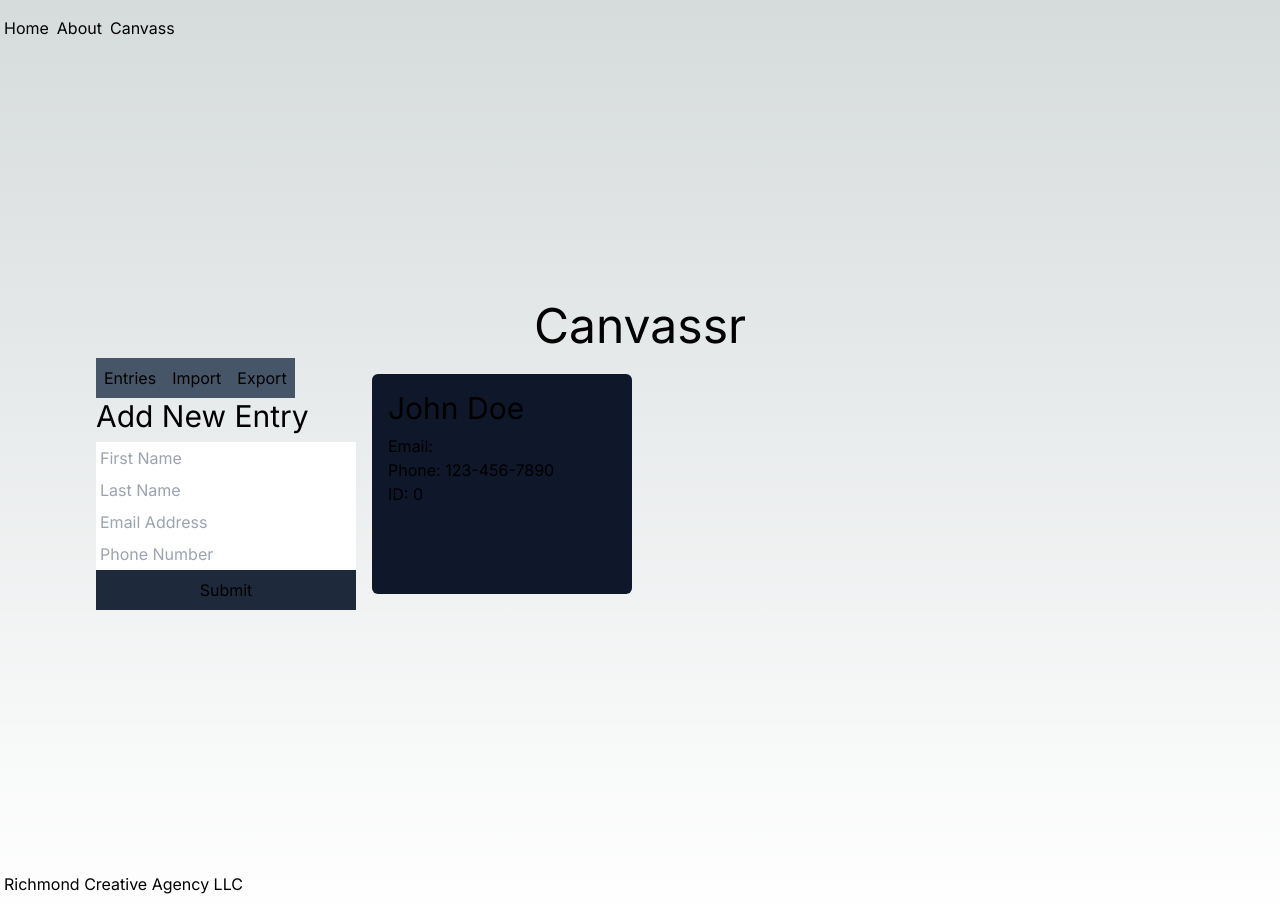
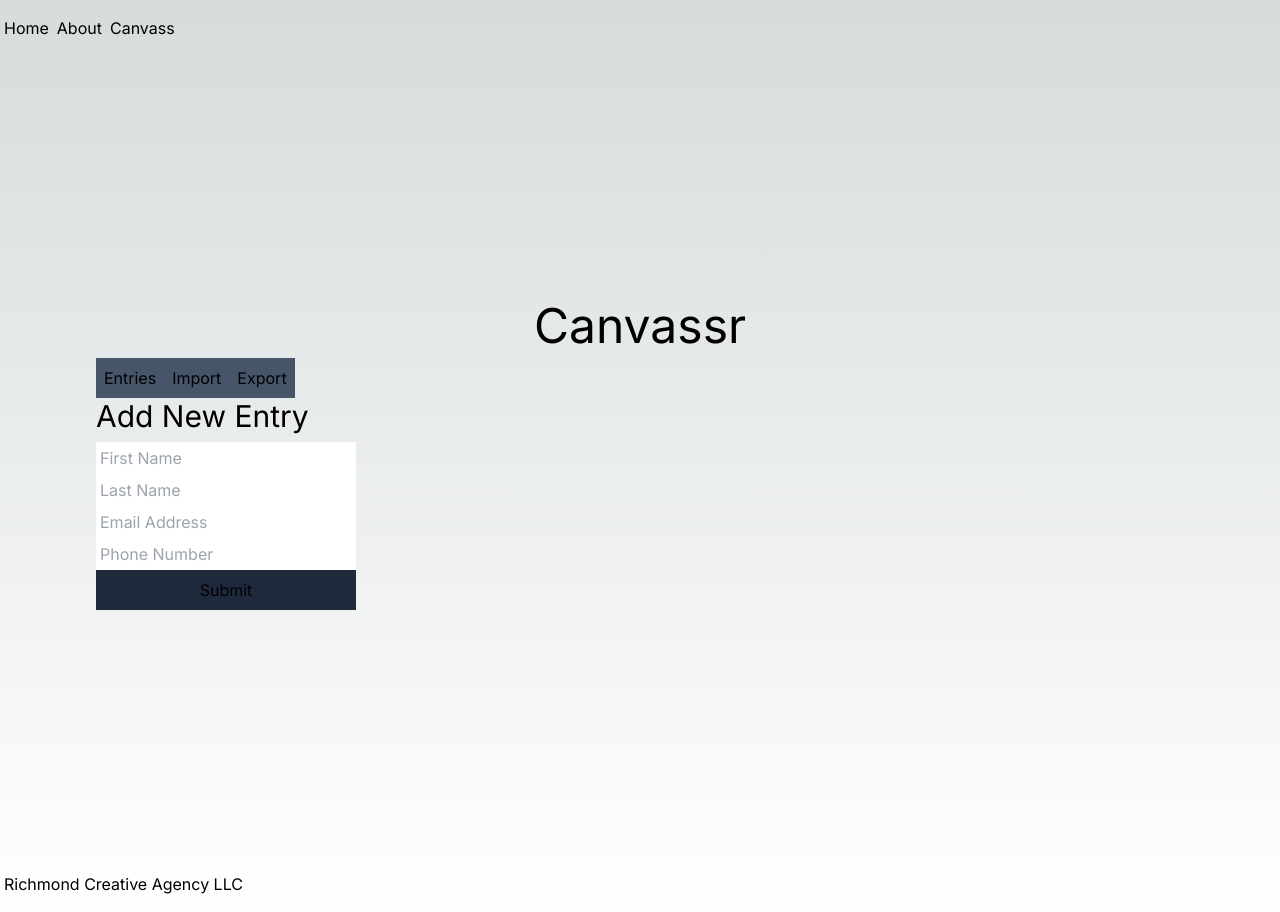
Before and after one commit to Richmond-Creative-Agency/fieldagent, a Next.js app: page /tool/canvassr in a window 1280 px wide. Built offline with nearby package versions, Linux system fonts and the light colour scheme.

Commit message:
feature: Change some newlist logic

```diff
--- a/src/app/tool/canvassr/page.js
+++ b/src/app/tool/canvassr/page.js
@@ -6,6 +6,7 @@ import H2 from '../../ui/typography/H2';
 import CanvassForm from './CanvassForm';
 import ImportCSV from './ImportCSV';
 import ExportCSV from './ExportCSV';
+import P from '../../ui/typography/P';
 const _ = require('lodash');
 function formatPhoneNumber(phoneNumberString) {
   var cleaned = ('' + phoneNumberString).replace(/\D/g, '');
@@ -17,21 +18,16 @@ function formatPhoneNumber(phoneNumberString) {
 }
 
 export default function Page() {
-  const [canvassList, setCanvassList] = useState([
-    {
-      firstName: 'John',
-      lastName: 'Doe',
-      phone: '1234567890',
-      email: null,
-    },
-  ]);
+  const [canvassList, setCanvassList] = useState([]);
   const [activeTab, setActiveTab] = useState('Entries');
   const [downloadLink, setDownloadLink] = useState(null);
-
   function addEntry(data = null) {
     console.log('Adding entry');
+    let newList = [];
     if (data === null || data === undefined) return;
-    let newList = [...canvassList, { ...data }];
+    if (canvassList != null) {
+      newList = _.uniqWith([...canvassList, { ...data }], _.isEqual);
+    }
 
     setCanvassList(newList);
   }
@@ -39,8 +35,8 @@ export default function Page() {
   function addCSVEntries(data = null) {
     console.log('Adding entries');
     if (data === null || data === undefined) return;
-    if (canvassList.includes(data)) {
-      console.log(`duplicate entry in data: ${data}`);
+    if (_.uniqWith([...canvassList, ...data], _.isEqual)) {
+      console.warn(`duplicate entry in data: ${JSON.stringify(data)}`);
       return;
     }
     let newList = _.uniqWith([...canvassList, ...data], _.isEqual);
@@ -53,6 +49,7 @@ export default function Page() {
     if (typeof data != 'object') return;
     console.log(data);
     const titleKeys = Object.keys(data[0]);
+    console.log(titleKeys);
     const refinedData = [];
     refinedData.push(titleKeys);
     // console.log(refinedData);
@@ -108,37 +105,47 @@ export default function Page() {
             </div>
           )}
         </div>
+        {canvassList && (
+          <div className="grid grid-cols-subgrid col-span-9 my-4">
+            {canvassList.map((item, index) => {
+              const { first_name, last_name, phone, email } = item;
 
-        <div className="grid grid-cols-subgrid col-span-9 my-4">
-          {canvassList &&
-            canvassList.map((item, index) => {
-              const { firstName, lastName, phone, email } = item;
               return (
                 <div
                   className="p-4 col-span-3 rounded-md bg-slate-900"
                   key={index}
                 >
                   <H2>
-                    {firstName} {lastName}
+                    {first_name} {last_name}
                   </H2>
+                  <p>ID: {index}</p>
                   <p>Email: {email}</p>
-                  <p>Phone: {formatPhoneNumber(phone)} </p>
-                  <p>ID: {index}</p>
+                  {phone != '' && phone != null && (
+                    <p>Phone: {formatPhoneNumber(phone)} </p>
+                  )}
                 </div>
               );
             })}
-        </div>
+          </div>
+        )}
+        {canvassList === null && (
+          <div className="col-span-9">
+            <H2>No Entries</H2>
+            <P>Add a new Entry!</P>
+          </div>
+        )}
       </div>
     </Main>
   );
 }
 
 function TabButton({ title, tabAction }) {
+  let buttonClasses = 'p-2 bg-slate-600 ';
   return (
     <>
       <li>
         <button
-          className="p-2 bg-slate-600 "
+          className={buttonClasses}
           onClick={() => {
             tabAction(title);
           }}
```
